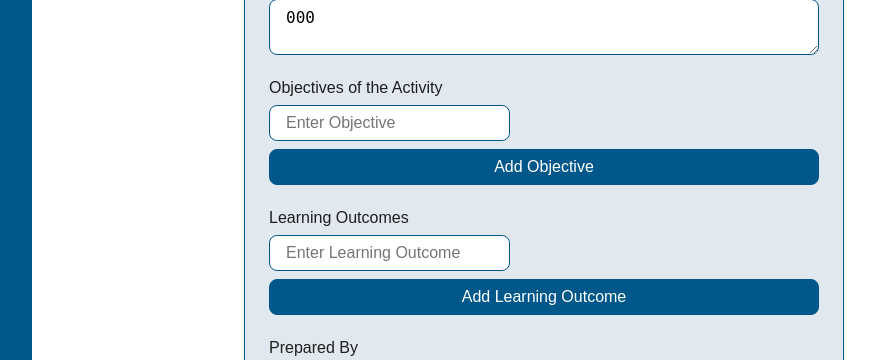
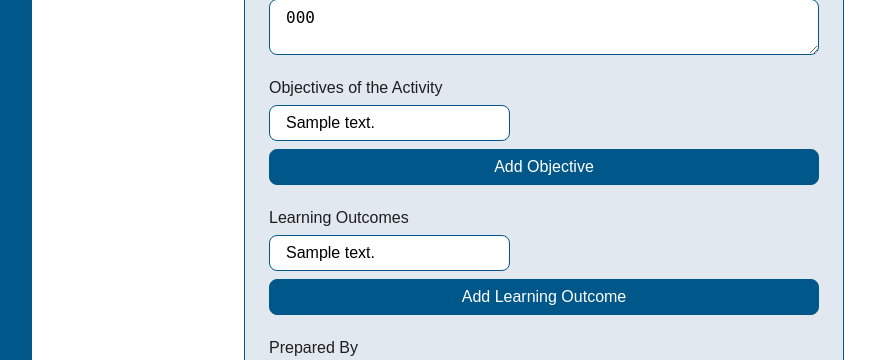
Before and after one commit to MACantara/E-Council, a Flask app: page /update-concept-paper/1 in a window 1280 px wide. Shown: the part 1438-1798 px from the top of the page, without its empty margins (224-1099 px from the left). Run offline with Flask 3, Linux system fonts and the light colour scheme; a user stored in the database is signed in; tables that the repository leaves empty hold one stand-in row (values such as "Sample post"); grey boxes marked "Sample" are stand-in pictures.

Commit message:
Refactor objectives and learning outcomes handling in concept paper update form

```diff
--- a/templates/update-concept-paper.html
+++ b/templates/update-concept-paper.html
@@ -145,10 +145,8 @@
                 <div class="input-pair">
                     <label for="concept-paper-objectives">Objectives of the Activity</label>
                     <div id="concept-paper-objectives">
-                        {% for objective in concept_paper.objectives_of_the_activity %}
-                        <input type="text" name="concept-paper-objectives"
-                            value="{{ objective.objectives_of_the_activity_content }}" placeholder="Enter Objective"
-                            required>
+                        {% for objective in objectives_of_the_activity %}
+                        <input type="text" name="concept-paper-objectives" value="{{ objective }}" required>
                         {% endfor %}
                     </div>
                     <button class="primary-button" type="button" onclick="addObjective()">Add Objective</button>
@@ -157,14 +155,11 @@
                 <div class="input-pair">
                     <label for="concept-paper-learning-outcomes">Learning Outcomes</label>
                     <div id="concept-paper-learning-outcomes">
-                        {% for outcome in concept_paper.learning_outcomes %}
-                        <input type="text" name="concept-paper-learning-outcomes"
-                            value="{{ outcome.learning_outcomes_content }}" placeholder="Enter Learning Outcome"
-                            required>
+                        {% for outcome in learning_outcomes %}
+                        <input type="text" name="concept-paper-learning-outcomes" value="{{ outcome }}" required>
                         {% endfor %}
                     </div>
-                    <button class="primary-button" type="button" onclick="addLearningOutcome()">Add Learning
-                        Outcome</button>
+                    <button class="primary-button" type="button" onclick="addLearningOutcome()">Add Learning Outcome</button>
                 </div>
 
                 <div class="input-pair">
```
